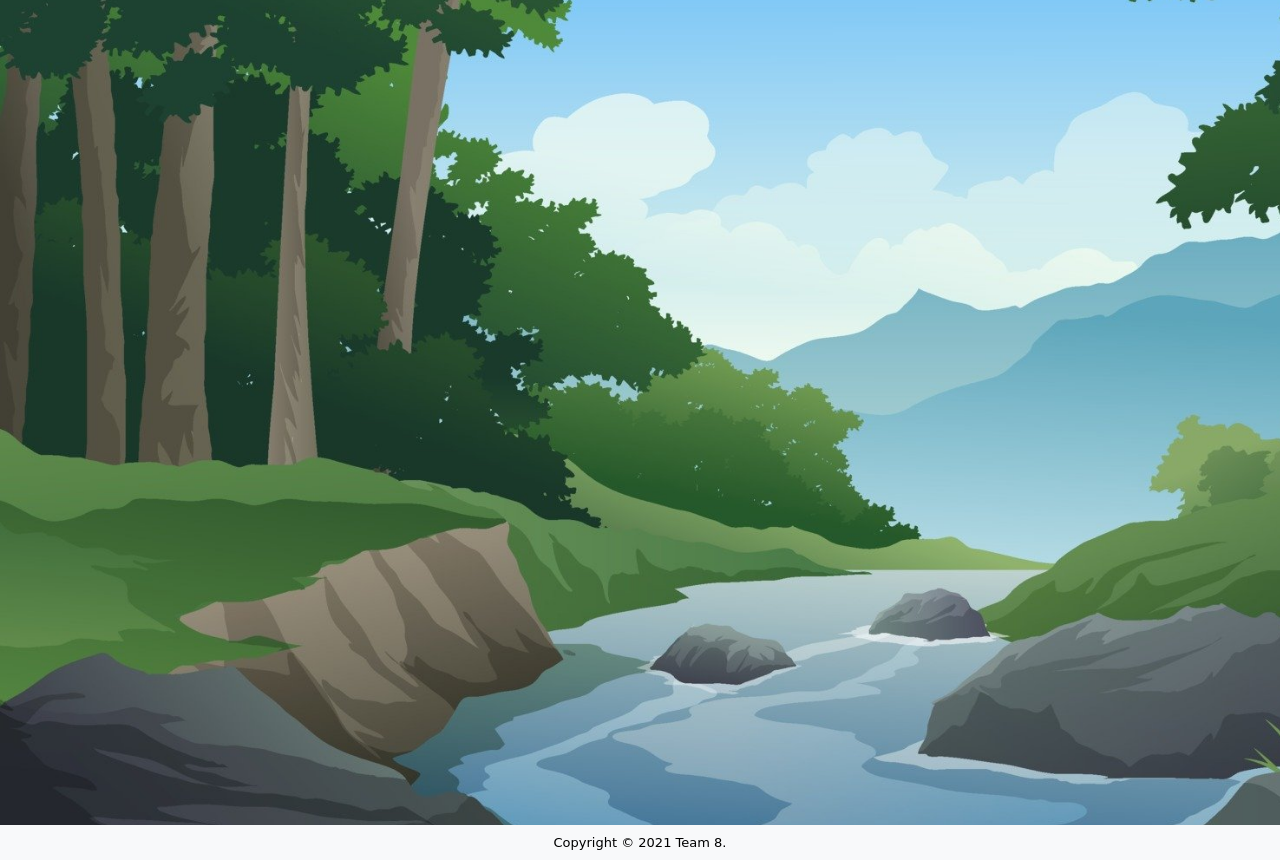
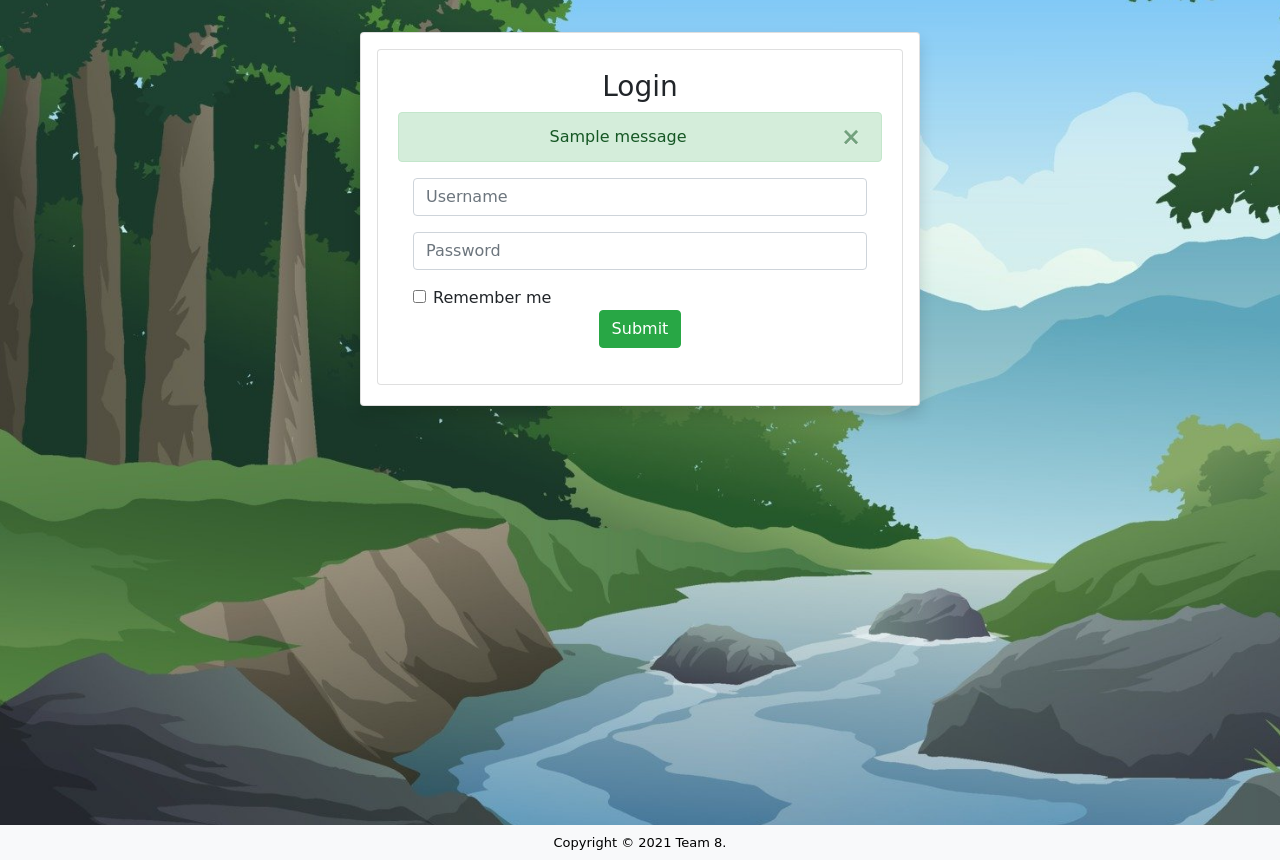
Before and after one commit to James-02/Climate4Kids, a Flask app: template templates/auth/login.html in a window 1280 px wide. Shown: the part 76-936 px from the top of the page. Run offline with Flask 2, Linux system fonts and the light colour scheme; the template is opened without the code that fills it, so the values that code supplies are empty, except form fields; tables that the repository leaves empty hold one stand-in row (values such as "Sample post"); one stand-in notice (Sample message) is shown; form fields are guessed from the names that the template uses; parts of the project's set-up code (start-up, migrations or seed data) failed here and were passed over; some libraries are stand-ins or nearby versions.

Commit message:
Updated login form styling

```diff
--- a/templates/auth/login.html
+++ b/templates/auth/login.html
@@ -1,16 +1,48 @@
 {% extends "base.html" %}
-{% block title %} Login {% endblock %}
-{% block card_name %} LOGIN {% endblock %}
-{% block card_content %}
-<h1> Sign In</h1>
-<form action="", method="post">
-    {{ form.hidden_tag() }}
-    <p>{{form.username.label}}<br>
-    {{form.username(size=32)}}<br>
-    </p>
-    <p>{{form.password.label}}<br>
-    {{form.password(size=32)}}<br>
-    </p>
-    <p>{{ form.submit() }}</p>
-</form>
+{% block title %}Login{% endblock %}
+{% block content %}
+    <div class="card text-center shadow p-3 mb-5 bg-white rounded mx-auto my-auto" style="width: 35rem;">
+        <div class="card mb-1">
+          <div class="card-body">
+            <h3 class="title is-3">Login</h3>
+            <div class="box">
+            {% with messages = get_flashed_messages(with_categories=true) %}
+            {% if messages %}
+                {% for category, message in messages %}
+                    <div class="alert alert-{{ category }} alert-dismissible fade show" role="alert">
+                        <span>{{ message }}</span>
+                        <button type="button" class="close" data-dismiss="alert" aria-label="Close">
+                        <span aria-hidden="true">&times;</span>
+                        </button>
+                    </div>
+                {% endfor %}
+            {% endif %}
+        {% endwith %}
+        <form method="POST" class="form" action="{{ url_for('users.login') }}">
+        {{ form.csrf_token }}
+            <div class="form-group col mb-6">
+                {{ form.username(class_="form-control", placeholder="Username") }}
+            </div>
+
+            <div class="form-group col mb-6">
+                {{ form.password(class_="form-control", placeholder="Password", size=32) }}
+            </div>
+
+            <div class="form-group col mb-6">
+                <div class="form-check float-left">
+                    <input type="checkbox" class="form-check-input" id="remember" name="remember_me">
+                    <label class="form-check-label" for="remember">
+                        Remember me
+                    </label>
+            </div>
+                <div class="form-group col mb-6 float-left">
+                    {{ form.submit(class_="btn btn-success is-centered") }}
+                </div>
+            </div>
+
+        </form>
+            </div>
+        </div>
+    </div>
+ </div>
 {% endblock %}
```
